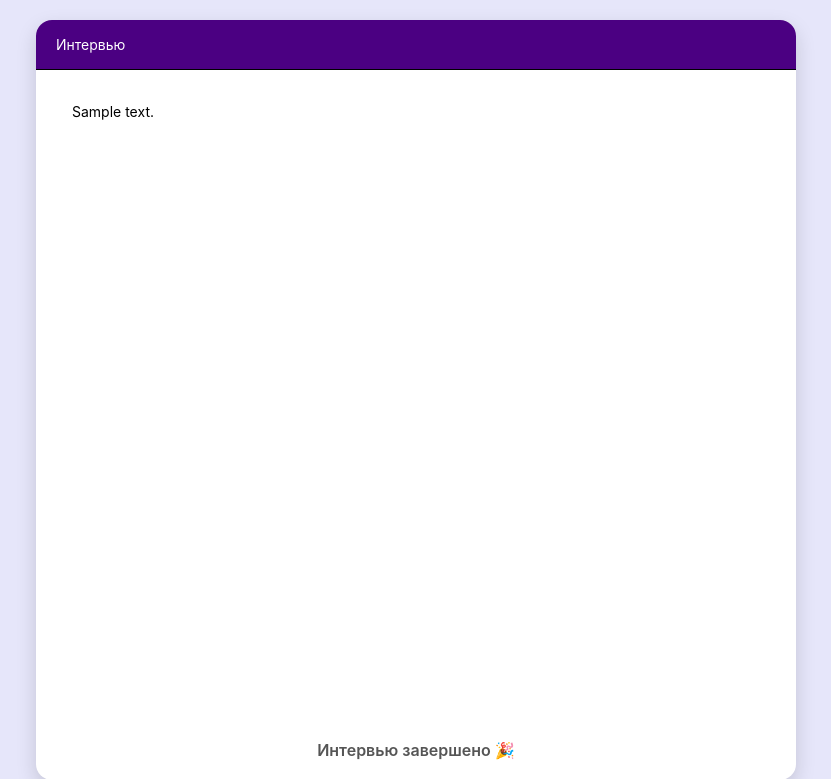
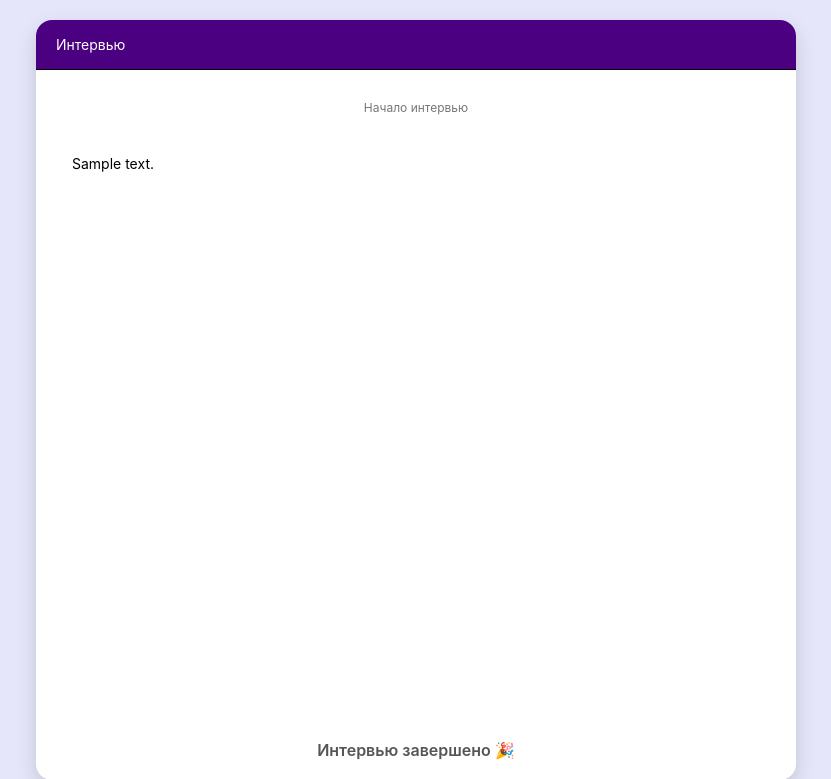
Before and after one commit to ilya-baykov/CandidatesChat, a Django app: page /interviews/chat/00000000-0000-0000-0000-000000000001/ in a window 1280 px wide. Shown: the top 779 px of the page, without its empty margins (224-1055 px from the left). Run offline with Django 5.2, Linux system fonts and the light colour scheme; tables that the repository leaves empty hold one stand-in row (values such as "Sample post"); parts of the project's set-up code (start-up, migrations or seed data) failed here and were passed over.

Commit message:
Обновлен стиль

```diff
--- a/web/apps/interviews/static/interviews/css/chat.css
+++ b/web/apps/interviews/static/interviews/css/chat.css
@@ -156,7 +156,12 @@ body {
     font-weight: bold;
     animation: dots 1.4s steps(4, end) infinite;
 }
-
+.chat-divider {
+    text-align: center;
+    font-size: 12px;
+    color: #777;
+    margin: 10px 0 15px;
+}
 @keyframes dots {
     0%, 20%   { content: ".";  }
     40%       { content: ".."; }
--- a/web/apps/interviews/templates/interviews/chat.html
+++ b/web/apps/interviews/templates/interviews/chat.html
@@ -18,6 +18,9 @@
 
     <div class="chat-messages" id="messages">
         {% for msg in messages %}
+            {% if forloop.first %}
+                <div class="chat-divider">Начало интервью</div>
+            {% endif %}
             <div class="message-row {{ msg.role.code }}">
                 <div class="message-bubble">
                     {{ msg.content }}
```
